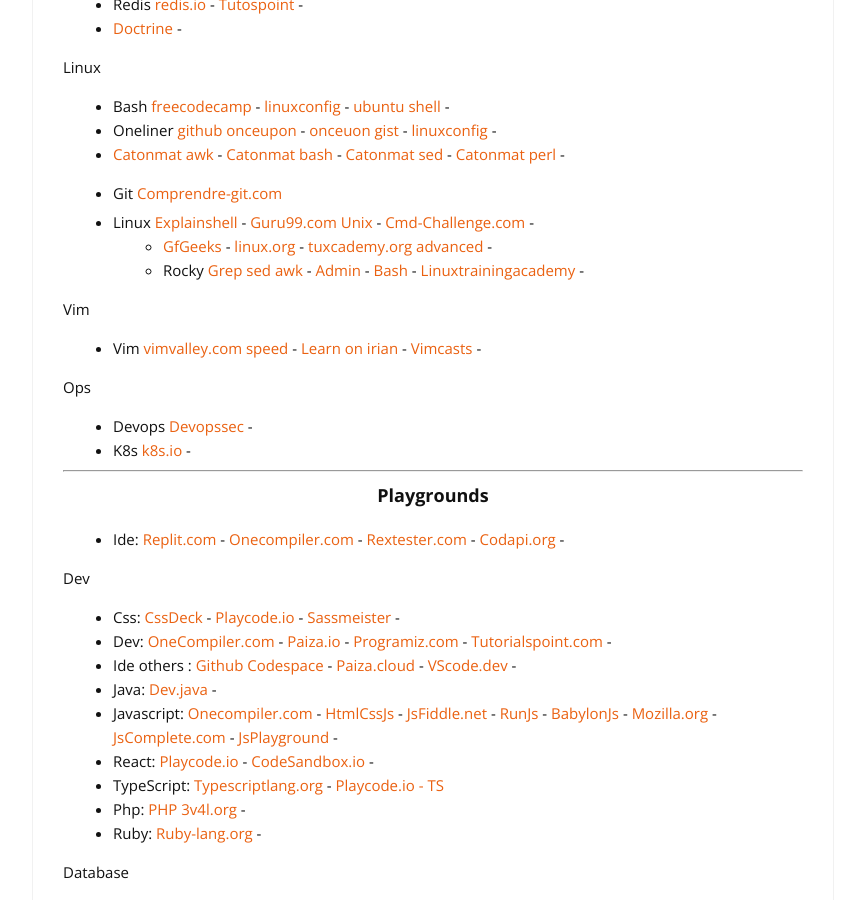
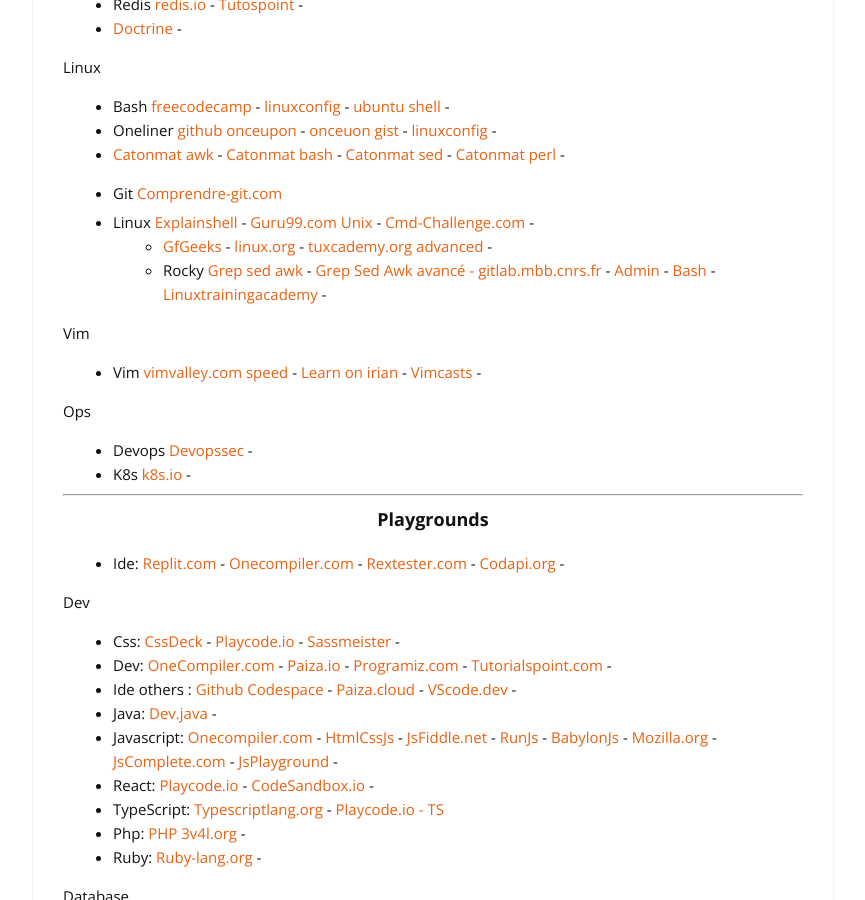
Before and after one commit to cylmat/cylmat.github.io, a Jekyll site: the page built from _pages/train.md, in a window 1280 px wide and 900 px high, scrolled down 951 px. Shown: the whole window, without its empty margins (207-1072 px from the left). Built offline with Jekyll 4.4.1, drawn with Linux system fonts in a browser that asks for light colours; nearby versions of some CDN libraries.

Commit message:
Update train.md

```diff
--- a/_pages/train.md
+++ b/_pages/train.md
@@ -50,7 +50,7 @@
 
 + Linux [Explainshell](https://explainshell.com) - [Guru99.com Unix](https://www.guru99.com/fr/unix-linux-tutorial.html) - [Cmd-Challenge.com](https://cmdchallenge.com) -
   + [GfGeeks](https://www.geeksforgeeks.org/linux-tutorial/) - [linux.org](https://www.linux.org/forums/#linux-tutorials.122) - [tuxcademy.org advanced](https://www.tuxcademy.org/product/grd2/) -
-  + Rocky [Grep sed awk](https://docs.rockylinux.org/books/sed_awk_grep) - [Admin](https://docs.rockylinux.org/books/admin_guide/00-toc) - [Bash](https://docs.rockylinux.org/books/learning_bash/00-toc) - [Linuxtrainingacademy](https://www.linuxtrainingacademy.com/) -
+  + Rocky [Grep sed awk](https://docs.rockylinux.org/books/sed_awk_grep) - [Grep Sed Awk avancé - gitlab.mbb.cnrs.fr](https://gitlab.mbb.cnrs.fr/f/site/form1/ttext/) - [Admin](https://docs.rockylinux.org/books/admin_guide/00-toc) - [Bash](https://docs.rockylinux.org/books/learning_bash/00-toc) - [Linuxtrainingacademy](https://www.linuxtrainingacademy.com/) -
 
 Vim
 + Vim [vimvalley.com speed](https://vimvalley.com/vim-movement-speed-challenge) - [Learn on irian](https://learnvim.irian.to) - [Vimcasts](http://vimcasts.org/) -
```
